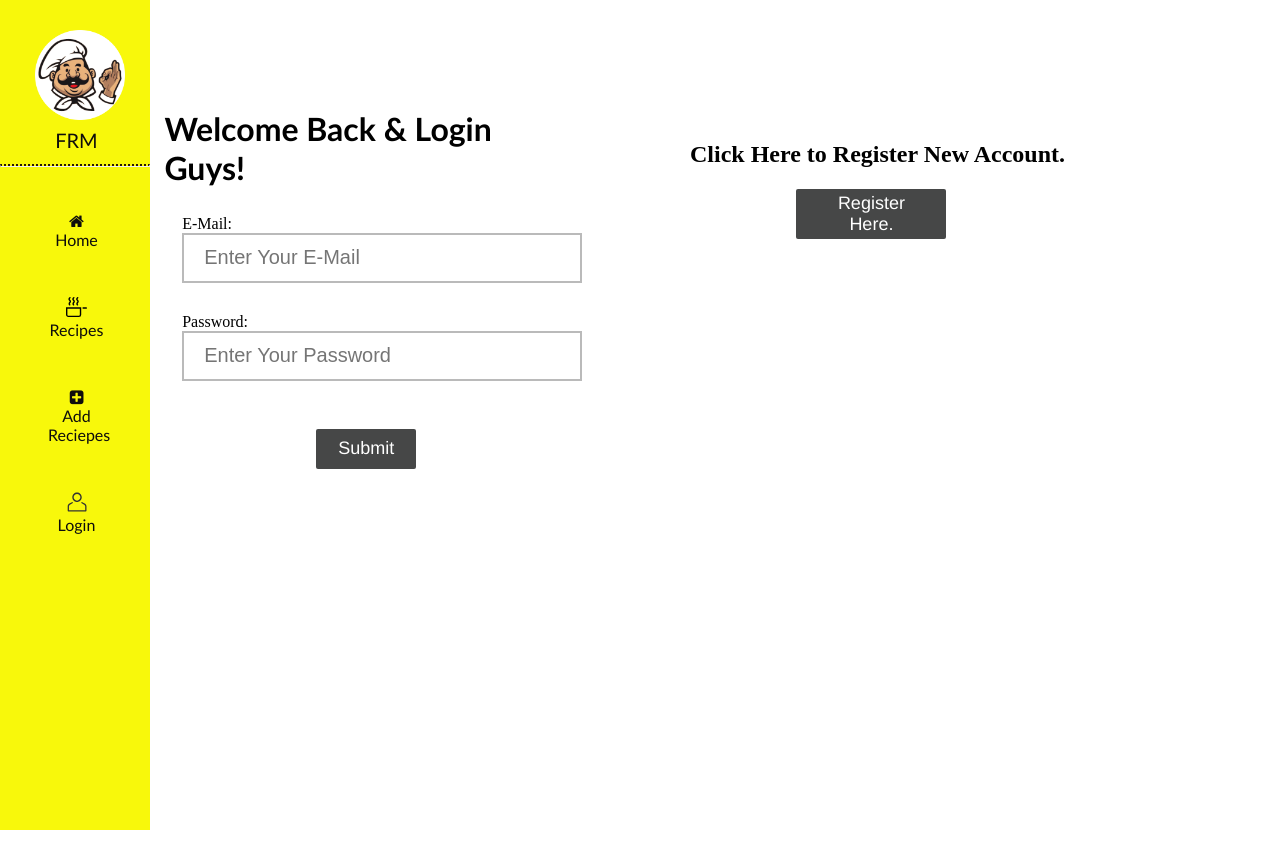
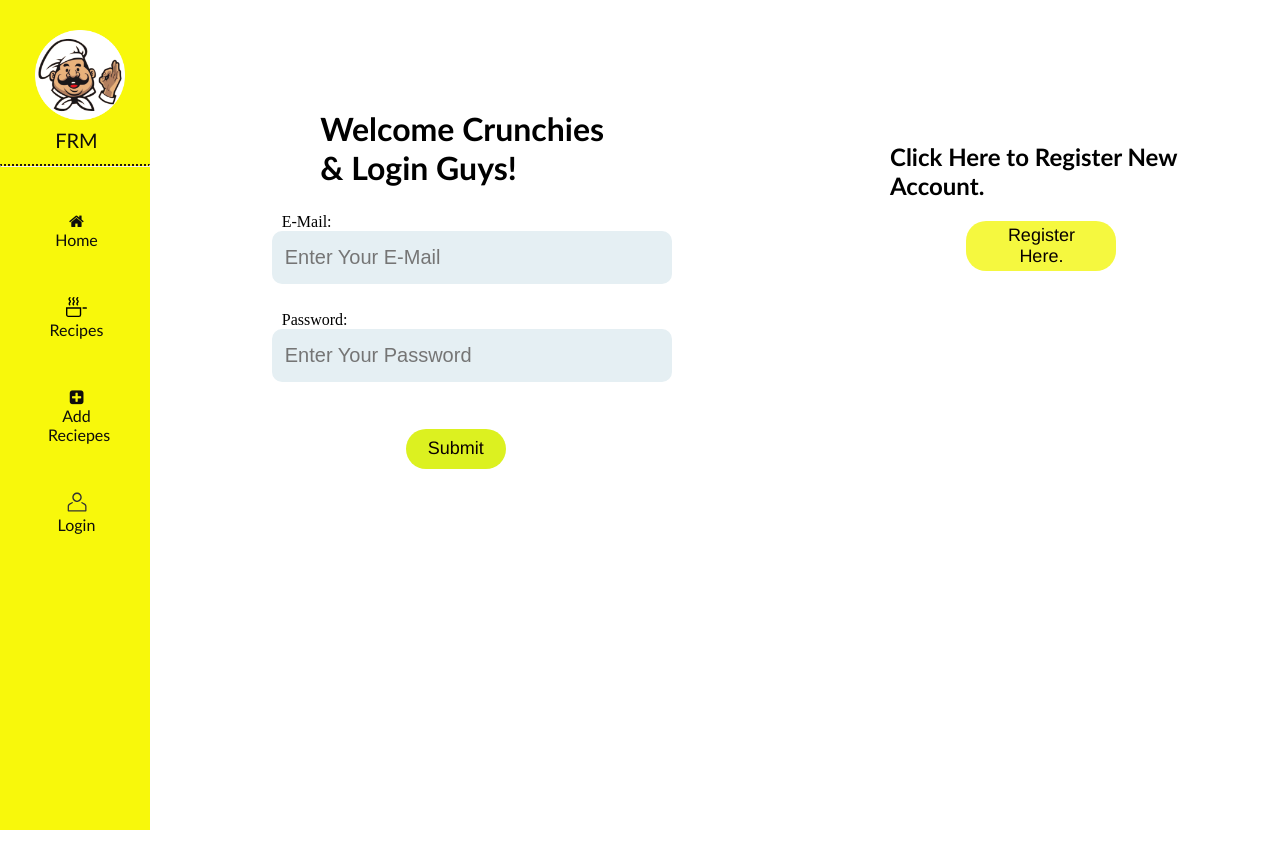
Before and after one commit to invisiblegeek1/DigitalKitchen, an Angular app in the folder AngularClient/: page /login in a window 1280 px wide. Built offline with nearby package versions, Linux system fonts and the light colour scheme.

Commit message:
Form css added.

```diff
--- a/AngularClient/src/app/login/login.component.css
+++ b/AngularClient/src/app/login/login.component.css
@@ -7,12 +7,14 @@
     justify-content: center;
     flex-flow: column;
     padding: 30px;
+    margin-left: 50px;
 }
 .Login_Form_Section{
     display: flex;
     flex-flow: row;
     width: 400px;
     height: 100%;
+    margin-left: 20%;
 
 }
 .Login_Form_E-Mail{
@@ -22,7 +24,7 @@
     margin: 20px;
     width: 400px;
     height: 40px;
-    flex-flow: column
+    flex-flow: column;
 
 }
 .Login_Form_Password{
@@ -39,14 +41,14 @@
     box-sizing: border-box;
 }
 .Login_Form_Right_Column{
-    flex: 50%;
 
     float: right;
     width: 50%;
-    margin-top: 5%;
-    padding-left: 1%;
+    margin-top: 9%;
+    padding-left: 250px;
 
-    padding: 50px;
+
+
     height: 350px;
 }
 .Login_Form_Left_Column{
@@ -62,17 +64,24 @@
     clear: both;
 
 }
+label{
+    text-align: left;
+    padding-left: 10px;
+    color: black;
+    font-family: 'Times New Roman', Times, serif;
+}
 
 input{
     display: flex;
     width: 400px;
-    height: 50px;
     box-sizing: border-box;
     padding: 20px;
+    font-size: 20px;
+    background-color: rgb(229, 239, 243);
     outline: none;
-    border: 2px solid #bababa;
-    color: rgb(17, 16, 16);
-    font-size: 20px;
+    border: none;
+    padding: 15px 13px;
+    border-radius: 10px;
 
 }
 hr{
@@ -82,6 +91,7 @@ hr{
 }
 
 .Login_Form_Header{
+    margin-left:100px;
     font-family: 'Gill Sans', 'Gill Sans MT', Calibri, 'Trebuchet MS', sans-serif;
 }
 .Login_Form_Submit_button{
@@ -92,11 +102,11 @@ hr{
     font-family: helvetica, arial;
     font-weight: 400;
     cursor: pointer;
-    color:#fff;
-    background-color: rgba(18, 20, 20, 0.781);
+    color:rgb(12, 1, 1);
+    background-color: rgb(220, 241, 32);
     outline: none;
     border: none;
-    border-radius: 2px;
+    border-radius: 20px;
     margin-right: 20px;
     width: 100px;
     height: 40px;
@@ -110,11 +120,11 @@ hr{
     font-family: helvetica, arial;
     font-weight: 200;
     cursor: pointer;
-    color:#fff;
-    background-color: rgba(18, 20, 20, 0.781);
+    color:rgb(8, 0, 0);
+    background-color: rgba(243, 247, 10, 0.781);
     outline: none;
     border: none;
-    border-radius: 2px;
+    border-radius: 20px;
     margin-right: 20px;
     width: 150px;
     height: 50px;
--- a/AngularClient/src/app/login/login.component.html
+++ b/AngularClient/src/app/login/login.component.html
@@ -2,7 +2,7 @@
     <div class="Login_Form_Left_Column">
         <div class="Login_Form_Container">
             <div class="Login_Form_Header">
-                <h1>Welcome Back & Login Guys!</h1>
+                <h1 >Welcome Crunchies <br> & Login Guys!</h1>
             </div>
             <form #loginform="ngForm" ngNativeValidate class="Login_Form_Section" (ngSubmit)="OnSubmit(loginform.value)"
                 action="#" method="POST">
@@ -25,9 +25,9 @@
         </div>
     </div>
         <div class="Login_Form_Right_Column">
-
-            <h2>Click Here to Register New Account.</h2>
-
+            <div style="font-family: 'Gill Sans', 'Gill Sans MT', Calibri, 'Trebuchet MS', sans-serif;">
+            <h2 >Click Here to Register New Account.</h2>
+            </div>
             <button class="Login_Form_Register_button" (click)="showForm()" type="submit" value="Submit">Register Here.</button>
             <div *ngIf="isShow"class="Login_Register_Form_Section" id="Register_Form">
                 <form #registerform="ngForm" ngNativeValidate (ngSubmit)="onSubmit(registerform.value)"
--- a/AngularClient/src/app/recipe-form/recipe-form.component.css
+++ b/AngularClient/src/app/recipe-form/recipe-form.component.css
@@ -1,8 +1,12 @@
+.Form_Header{
+    margin-top: 2%;
+    margin-left: 3%;
+    font-family: 'Gill Sans', 'Gill Sans MT', Calibri, 'Trebuchet MS', sans-serif;
+}
 .Recipe_Form_Container{
     display: flex;
     width: 100%;
     height: 100vh;
-
     background-color:#fff;
     align-items: center;
     justify-content: center;
@@ -15,6 +19,7 @@
     flex-flow: row;
     width: 400px;
     height: 70%;
+    margin-top: 4%;
 }
 .Recipe_Form_Catagory {
     display: flex;
@@ -24,19 +29,27 @@
     width: 400px;
     height: 80px;
     flex-flow: column
-
-
 }
-input,textarea{
+h2{
+    font-family: 'Gill Sans', 'Gill Sans MT', Calibri, 'Trebuchet MS', sans-serif;
+}
+label{
+    color: #000;
+    font-family: 'Gill Sans', 'Gill Sans MT', Calibri, 'Trebuchet MS', sans-serif;
+}
+input{
     display: flex;
     width: 400px;
-    height: 60px;
     box-sizing: border-box;
     padding: 10px;
+    font-size: 20px;
+    color: rgb(10, 9, 9);
+    background-color: rgba(158, 167, 170, 0.781);
     outline: none;
-    border: 2px solid #bababa;
-    color: rgb(17, 16, 16);
-    font-size: 20px;
+    border: none;
+    padding: 13px 13px;
+    border-radius: 18px;
+
 
 }
 hr{
@@ -48,22 +61,22 @@ option{
     color: #000;
     background-color: #bababa;
 }
-.Recipe_Form_Header{
-    font-family: 'Gill Sans', 'Gill Sans MT', Calibri, 'Trebuchet MS', sans-serif;
+label{
+    font-family: 'Lucida Sans', 'Lucida Sans Regular', 'Lucida Grande', 'Lucida Sans Unicode', Geneva, Verdana, sans-serif;
+    padding-left: 10px;
 }
-.Recipe_Form_Submi_button{
+
+button{
     margin-top: 6px;
-    padding: 2px 10px;
-    font-size: large;
+    font-size: 15px;
     font-family: helvetica, arial;
-    font-weight: 200;
+    font-weight: 300;
     cursor: pointer;
-    color:#fff;
+    color:rgb(12, 1, 1);
+    background-color: rgb(220, 241, 32);
     outline: none;
     border: none;
-    border-radius: 2px;
-    margin-right: 20px;
-    width: 100px;
-    height: 40px;
-
+    border-radius: 20px;
+    width: 160px;
+    height: 50px;
 }
--- a/AngularClient/src/app/recipe-form/recipe-form.component.html
+++ b/AngularClient/src/app/recipe-form/recipe-form.component.html
@@ -1,19 +1,22 @@
 
-<div class="Recipe_Form_Container">
-    <h2>Add your Recipes here.</h2>
+
+<div class="Recipe_Form_Container" >
+    <div class="Form_Header">
+        <h2 >Add your Recipes here.</h2>
+    </div>
     <div class="Recipe_Form_Section">
         <form [formGroup]="profileFormGroup" (submit)="handleSubmit($event)">
             <div class="form-group">
                 <label>Name</label>
-                <input class="form-control" formControlName="name" />
+                <input class="form-control" placeholder="Name" formControlName="name" />
             </div>
             <div class="form-group">
                 <label>Preparation Time:</label>
-                <input class="form-control" formControlName="preparation_time" />
+                <input class="form-control" placeholder="Preparation Time" formControlName="preparation_time" />
             </div>
             <div class="form-group">
                 <label>Total  Time:</label>
-                <input class="form-control" formControlName="total_time" />
+                <input class="form-control" placeholder="Total Time"formControlName="total_time" />
             </div>
 
             <ng-container formArrayName="nutrition">
@@ -22,8 +25,8 @@
                         <label>Nutrition</label>
                         <form [formGroup]="i">
                             <div class="input-group mb-3" >
-                                <input class="form-control" placeholder="Nutrition" formControlName="nutrition" />
-                                <input class="form-control" placeholder="amount" formControlName="amount" />
+                                <input class="form-control" placeholder="Nutrition" formControlName="nutrition" /><br />
+                                <input class="form-control" placeholder="Amount" formControlName="amount" />
                                 <button (click)="removeNutrition(0)" type="button" class="Recipe_Form_Delete_button">delete</button>
                             </div>
                         </form>
@@ -98,7 +101,7 @@
 
 
             <hr />
-            <button class="Recipe_Form_Submit_button">submit</button>
+            <button class="Recipe_Form_Submit_button" style="font-size: 18px;">submit</button>
             <hr />
         </form>
     </div>
```
